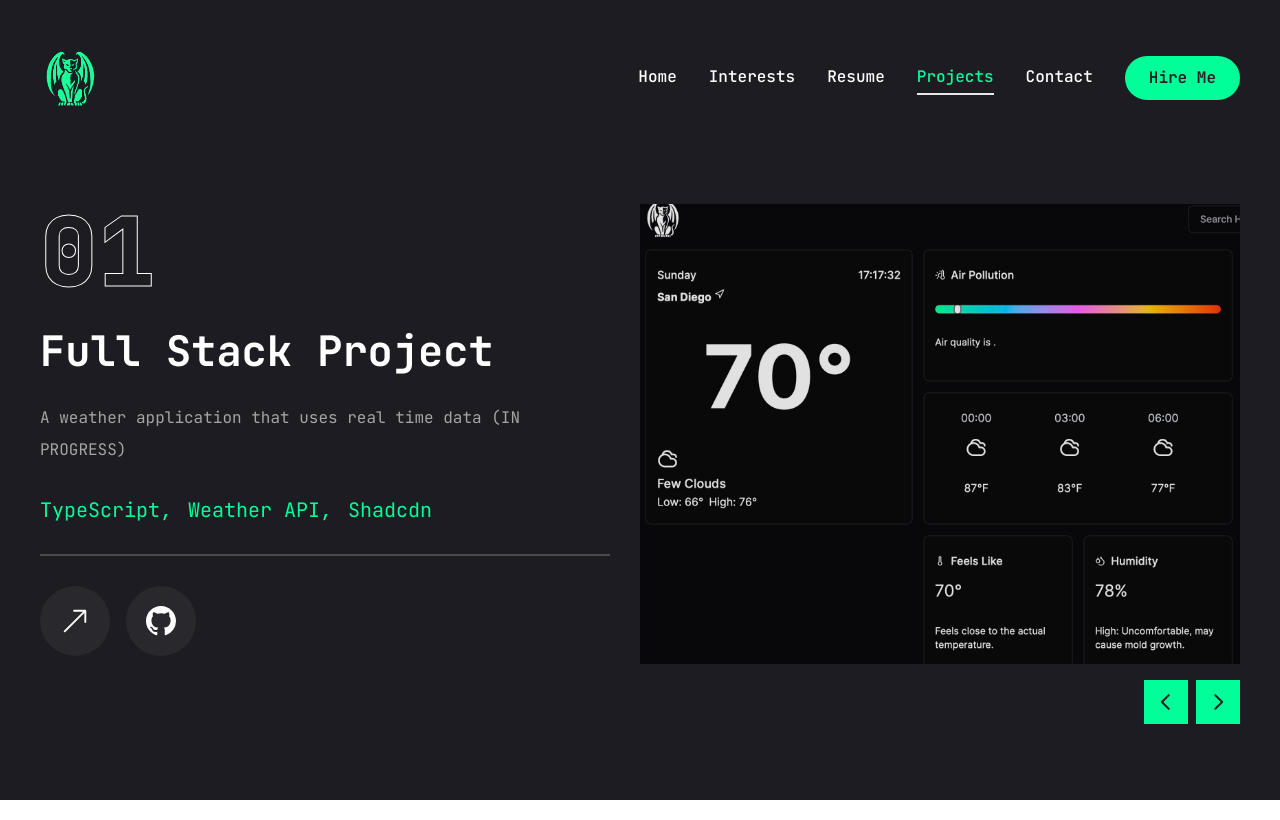
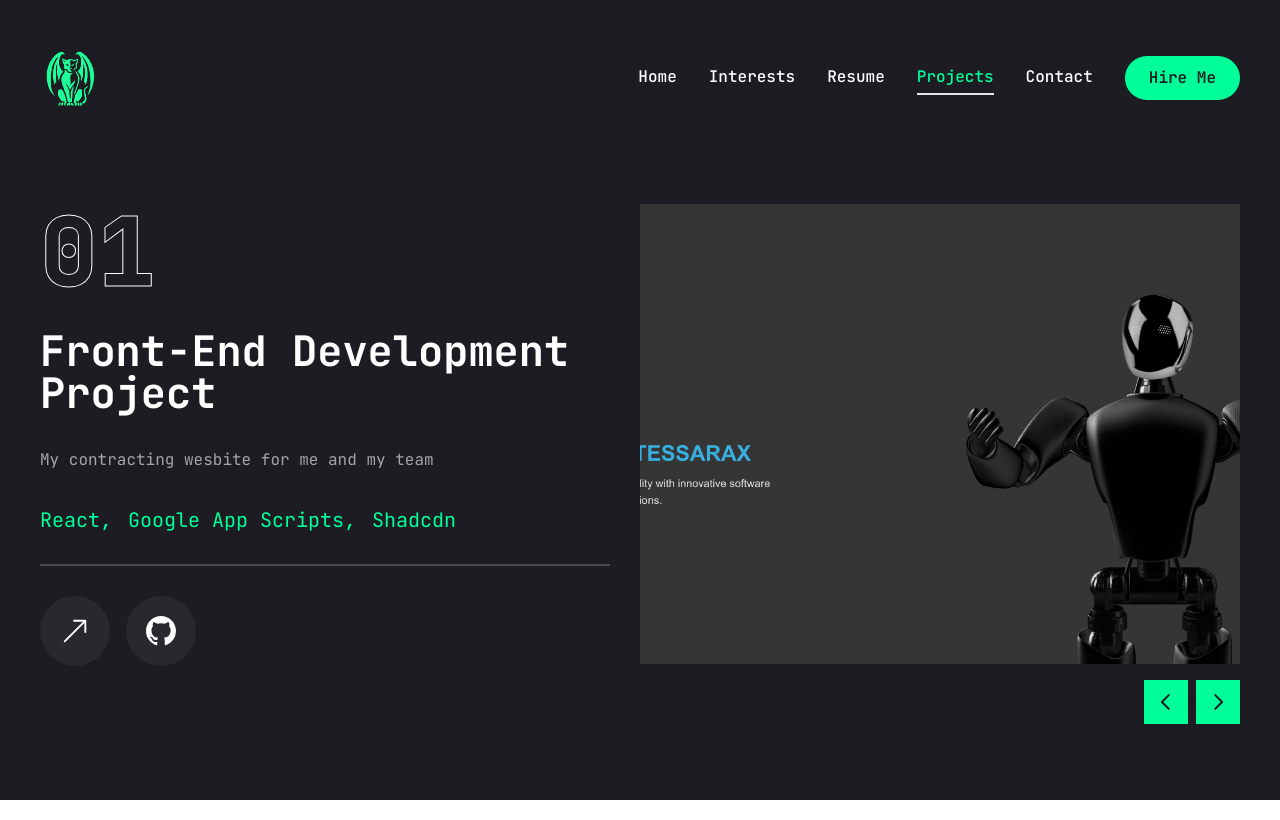
Before and after one commit to ningargiola/nick-portfolio, a Next.js app: page /projects in a window 1280 px wide. Built offline with nearby package versions, Linux system fonts and the light colour scheme.

Commit message:
feat: updated projects page

```diff
--- a/app/projects/page.jsx
+++ b/app/projects/page.jsx
@@ -18,13 +18,13 @@ import WorkSliderBtns from "@/components/WorkSliderBtns";
 const projects = [
     {
         num:'01',
-        category:'Full Stack',
-        title:'Weather App',
-        description:'A weather application that uses real time data (IN PROGRESS)',
-        stack: [{name:'TypeScript'}, {name:'Weather API'}, {name:'Shadcdn'}],
-        image: '/assets/Weatherproject.jpeg',
-        live: "https://nicksweather.vercel.app",
-        github: "https://github.com/ningargiola/weather-app",
+        category:'Front-End Development',
+        title:'Tessarax',
+        description:'My contracting wesbite for me and my team',
+        stack: [{name:'React'}, {name:'Google App Scripts'}, {name:'Shadcdn'}],
+        image: '/assets/tessaraxphoto.png',
+        live: "https://tessarax.net",
+        github: "https://github.com/ningargiola/tessarax",
     },
     {
         num:'02',
```
Also changed, not shown: public/assets/tessaraxphoto.png (added).
